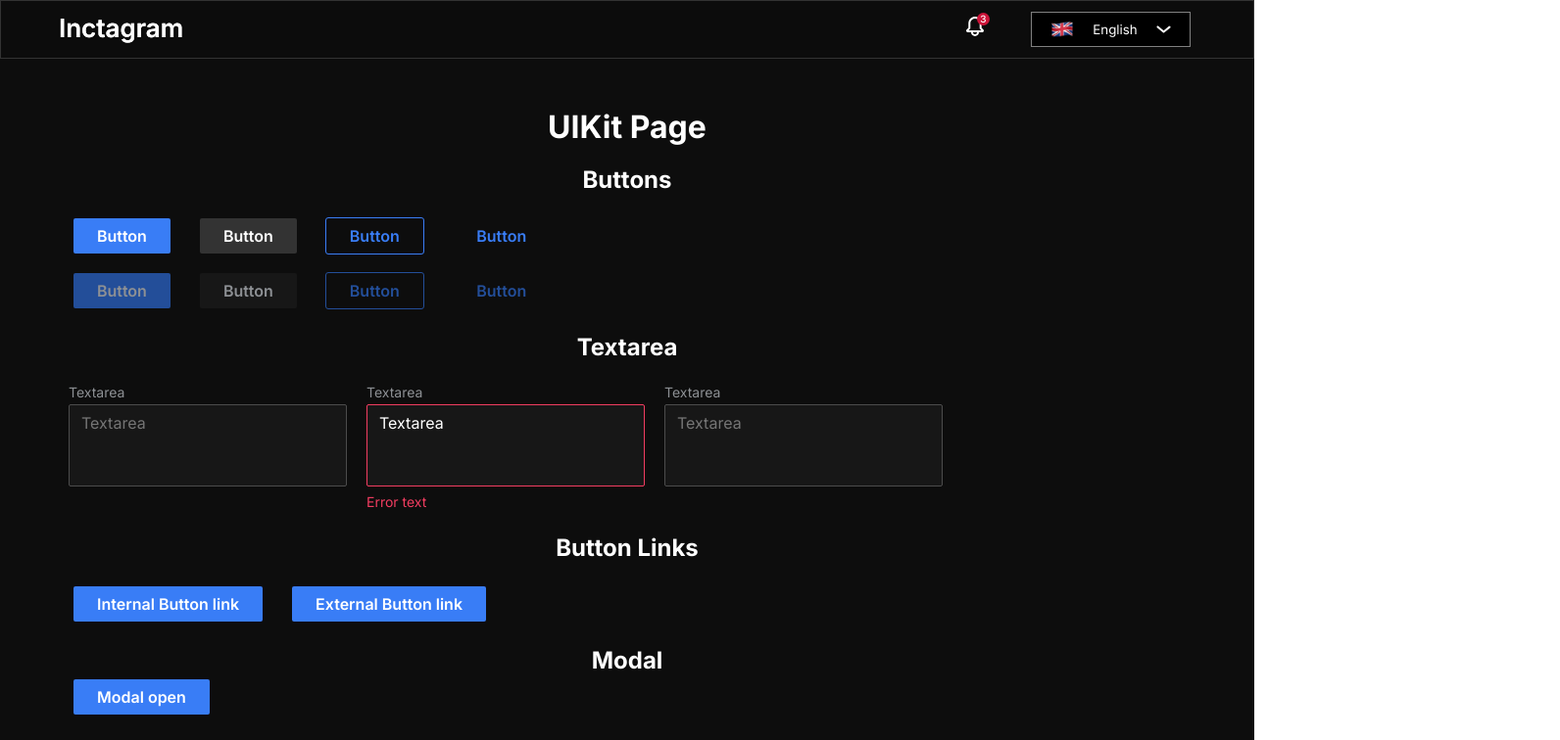
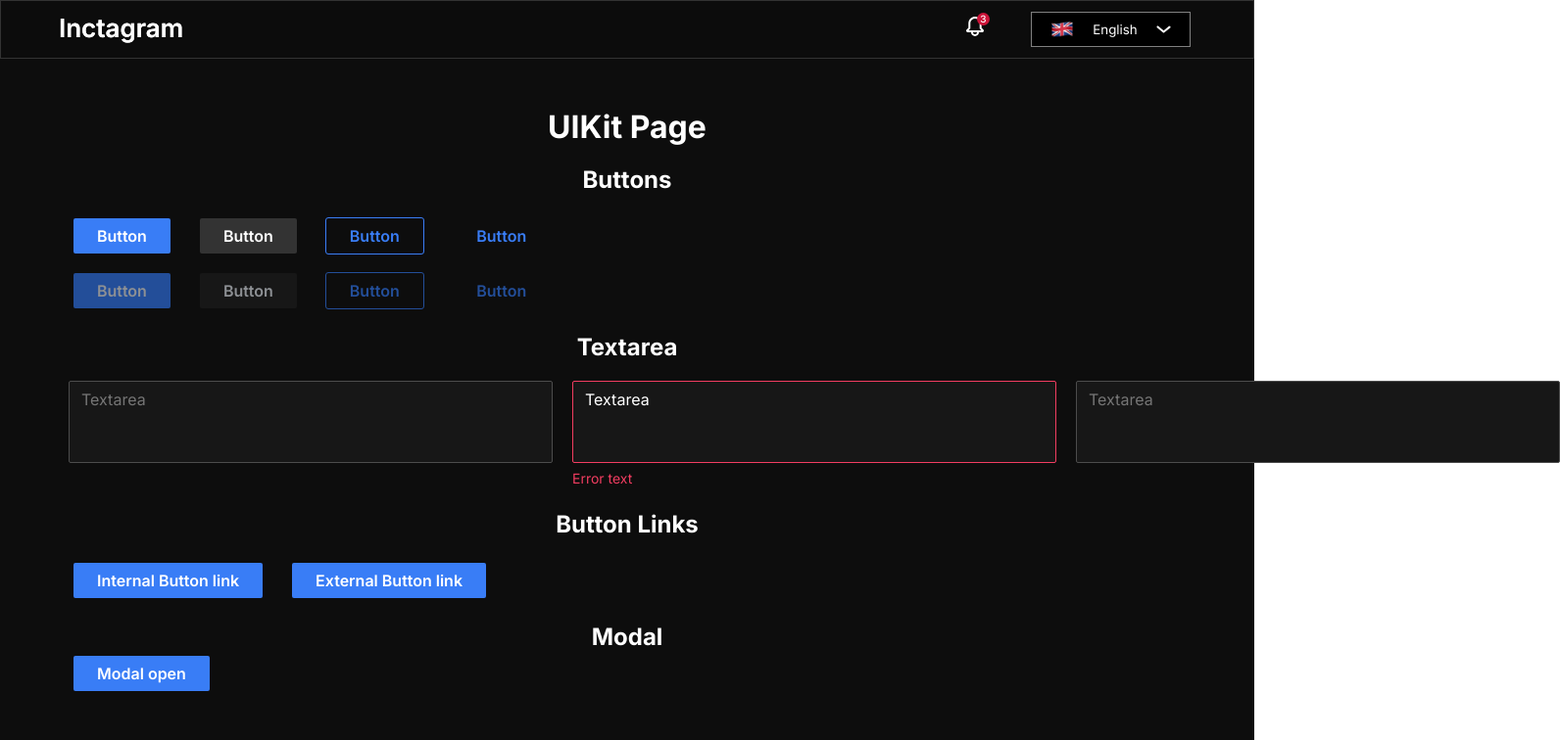
Before and after one commit to FightersForJustice/inctagram, a Next.js app: page /dev/ui-kit in a window 1280 px wide. Shown: the top 756 px of the page at 98% size, 1592 px wide, since content can reach past the window. Built offline with nearby package versions, Linux system fonts and the light colour scheme.

Commit message:
refactor:implementation of textareas

```diff
--- a/@ui/ui-kit/Textareas/Textarea.module.scss
+++ b/@ui/ui-kit/Textareas/Textarea.module.scss
@@ -21,7 +21,7 @@
 .textarea {
   resize: none;
   height: 84px;
-  width: 284px;
+  width: 494px;
   border-radius: 2px;
   border: 1px solid colors.$dark-100;
   background: colors.$dark-500;
--- a/@ui/ui-kit/Textareas/Textarea.tsx
+++ b/@ui/ui-kit/Textareas/Textarea.tsx
@@ -9,11 +9,13 @@ export type TextAreaProps = {
   hovered?: boolean
   errorMessage?: string
   placeholder?: string
+  label?: string
   color?: (typeof TEXTAEREA_COLORS)[keyof typeof TEXTAEREA_COLORS]
 } & React.TextareaHTMLAttributes<HTMLTextAreaElement> // Inherit all textarea HTML attributes
 
 export const TextArea: React.FC<TextAreaProps> = ({
-  defaultValue,
+  value,
+  label = '',
   hasError = false,
   disabled = false,
   hovered = false,
@@ -30,10 +32,10 @@ export const TextArea: React.FC<TextAreaProps> = ({
 
   return (
     <div>
-      <p className={styles.title}>Textarea</p>
+      <p className={styles.title}>{label}</p>
       <textarea
         className={textareaClasses}
-        defaultValue={defaultValue}
+        value={value}
         disabled={disabled}
         placeholder={placeholder}
         {...restProps} // Spread the remaining HTML attributes
```
Also changed, not shown: components/profile/Tabs/General.tsx (+3 -8 lines).
